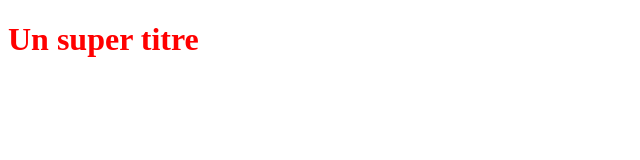
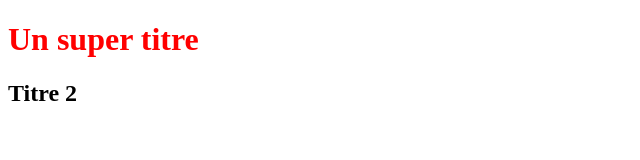
Before and after one commit to TH48350/projets, a plain HTML site: page index.html in a window 1280 px wide. Shown: the whole page, without its empty margins (0-640 px from the left). Drawn offline with Linux system fonts and the light colour scheme.

Commit message:
ajout h2

```diff
--- a/index.html
+++ b/index.html
@@ -6,5 +6,6 @@
 </head>
 <body>
    <H1>Un super titre</H1>
+   <h2>Titre 2<h2>
 </body>
 </html>
```
